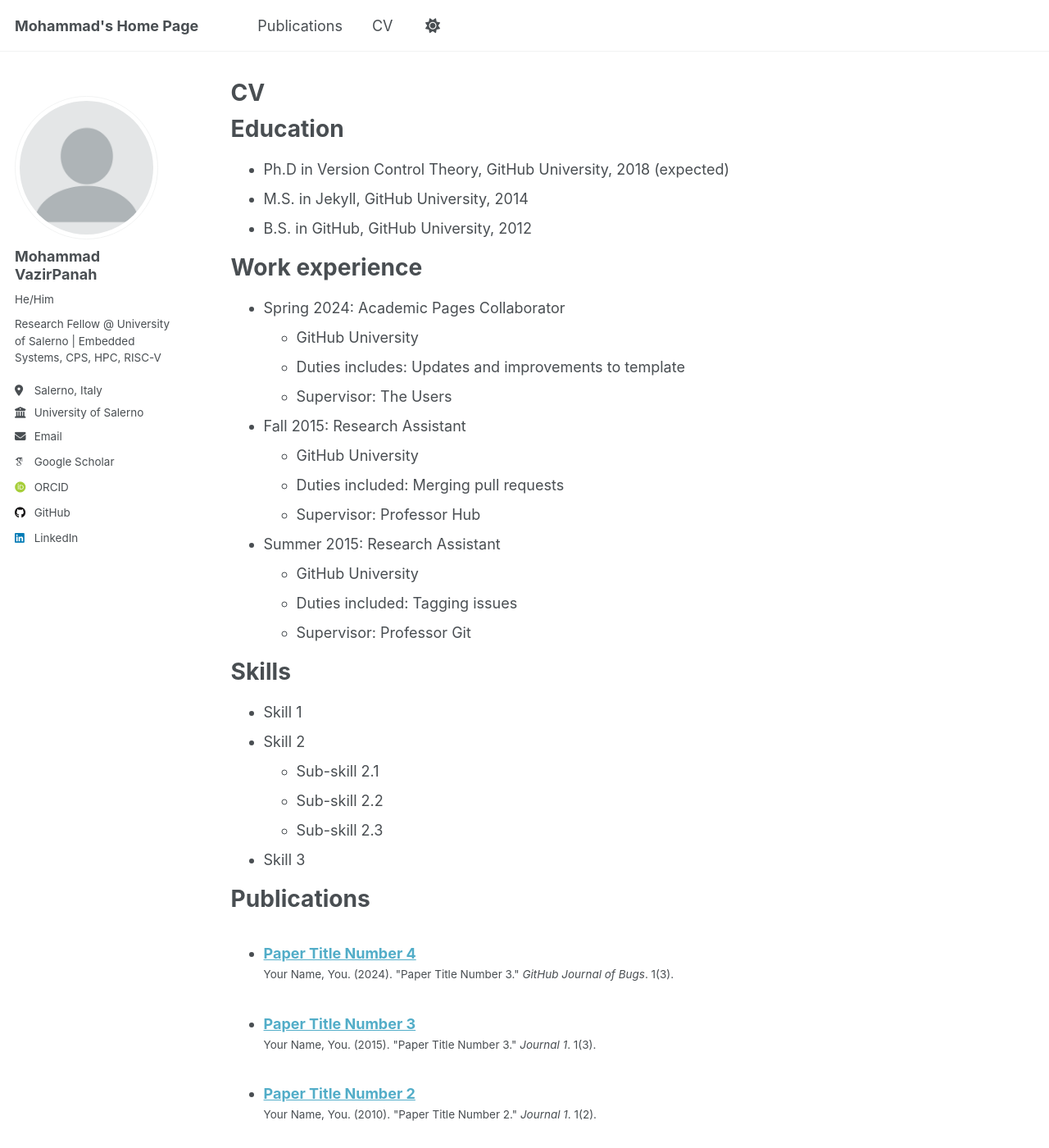
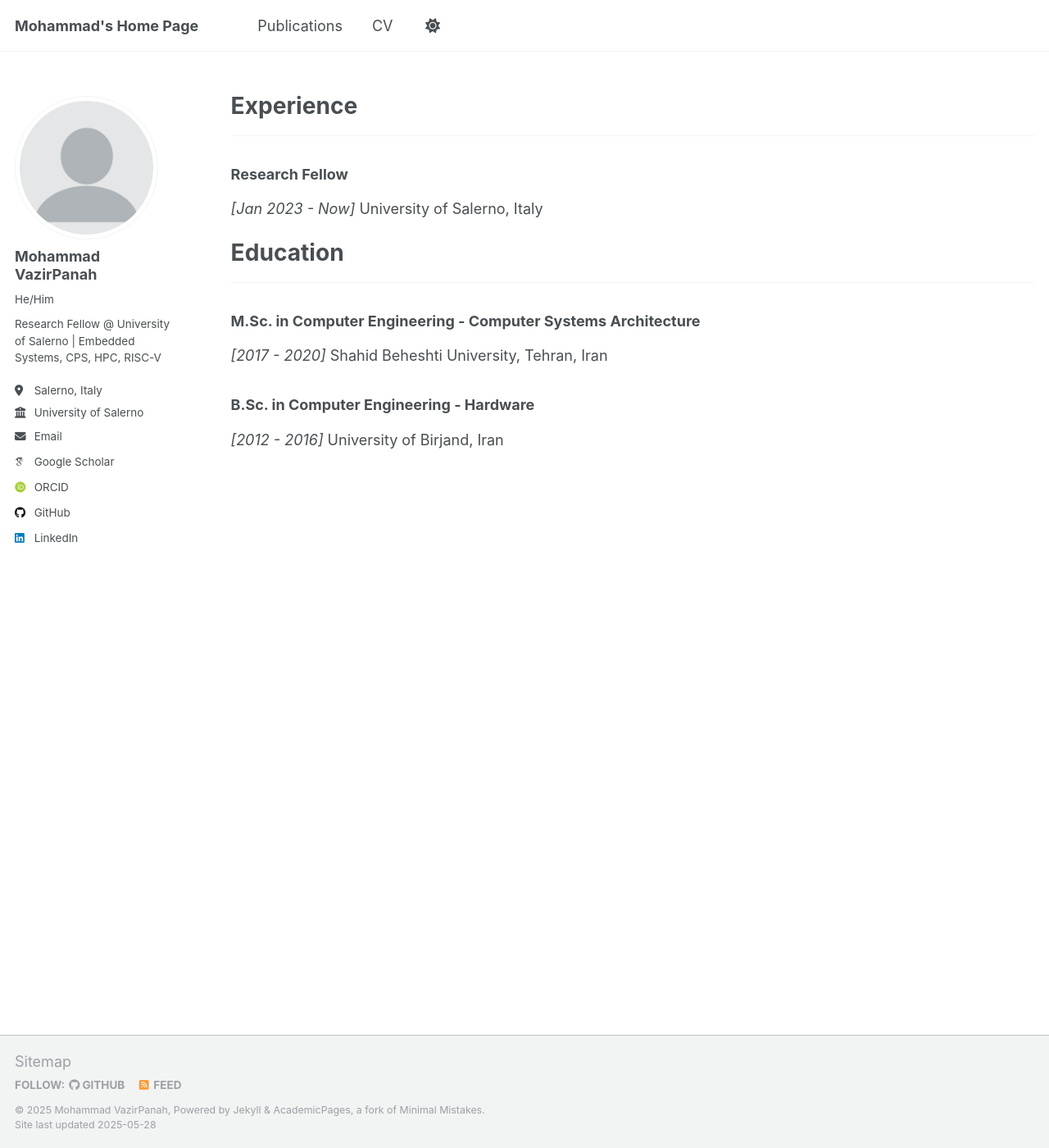
Before and after one commit to mohammadvazirpanah/mohammadvazirpanah.github.io, a Jekyll site: the page built from _pages/cv.md, in a window 1280 px wide and 1400 px high. Shown: the whole window at 82% size. Built offline with Jekyll 4.4.1, drawn with Linux system fonts in a browser that asks for light colours; some web fonts are replaced; some of the changed text lies outside the part shown.

Commit message:
Update cv.md

```diff
--- a/_pages/cv.md
+++ b/_pages/cv.md
@@ -1,6 +1,6 @@
 ---
 layout: archive
-title: "CV"
+title: " "
 permalink: /cv/
 author_profile: true
 redirect_from:
@@ -9,28 +9,38 @@ redirect_from:
 
 {% include base_path %}
 
-Education
-======
-* Ph.D in Version Control Theory, GitHub University, 2018 (expected)
-* M.S. in Jekyll, GitHub University, 2014
-* B.S. in GitHub, GitHub University, 2012
+# Experience
+---
+### Research Fellow
+*[Jan 2023 - Now]* University of Salerno, Italy
 
+
+# Education
+---
+
+### M.Sc. in Computer Engineering - Computer Systems Architecture
+*[2017 - 2020]*  Shahid Beheshti University, Tehran, Iran
+
+### B.Sc. in Computer Engineering - Hardware
+*[2012 - 2016]*  University of Birjand, Iran
+
+
+
+
+
+
+<!--
 Work experience
 ======
-* Spring 2024: Academic Pages Collaborator
-  * GitHub University
-  * Duties includes: Updates and improvements to template
-  * Supervisor: The Users
+* Summer 2015: Research Assistant
+  * Github University
+  * Duties included: Tagging issues
+  * Supervisor: Professor Git
 
 * Fall 2015: Research Assistant
-  * GitHub University
+  * Github University
   * Duties included: Merging pull requests
   * Supervisor: Professor Hub
-
-* Summer 2015: Research Assistant
-  * GitHub University
-  * Duties included: Tagging issues
-  * Supervisor: Professor Git
 
 Skills
 ======
@@ -43,22 +53,22 @@ Skills
 
 Publications
 ======
-  <ul>{% for post in site.publications reversed %}
+  <ul>{% for post in site.publications %}
     {% include archive-single-cv.html %}
   {% endfor %}</ul>
 
 Talks
 ======
-  <ul>{% for post in site.talks reversed %}
-    {% include archive-single-talk-cv.html  %}
+  <ul>{% for post in site.talks %}
+    {% include archive-single-talk-cv.html %}
   {% endfor %}</ul>
 
 Teaching
 ======
-  <ul>{% for post in site.teaching reversed %}
+  <ul>{% for post in site.teaching %}
     {% include archive-single-cv.html %}
   {% endfor %}</ul>
 
 Service and leadership
 ======
-* Currently signed in to 43 different slack teams
+* Currently signed in to 43 different slack teams -->
```
